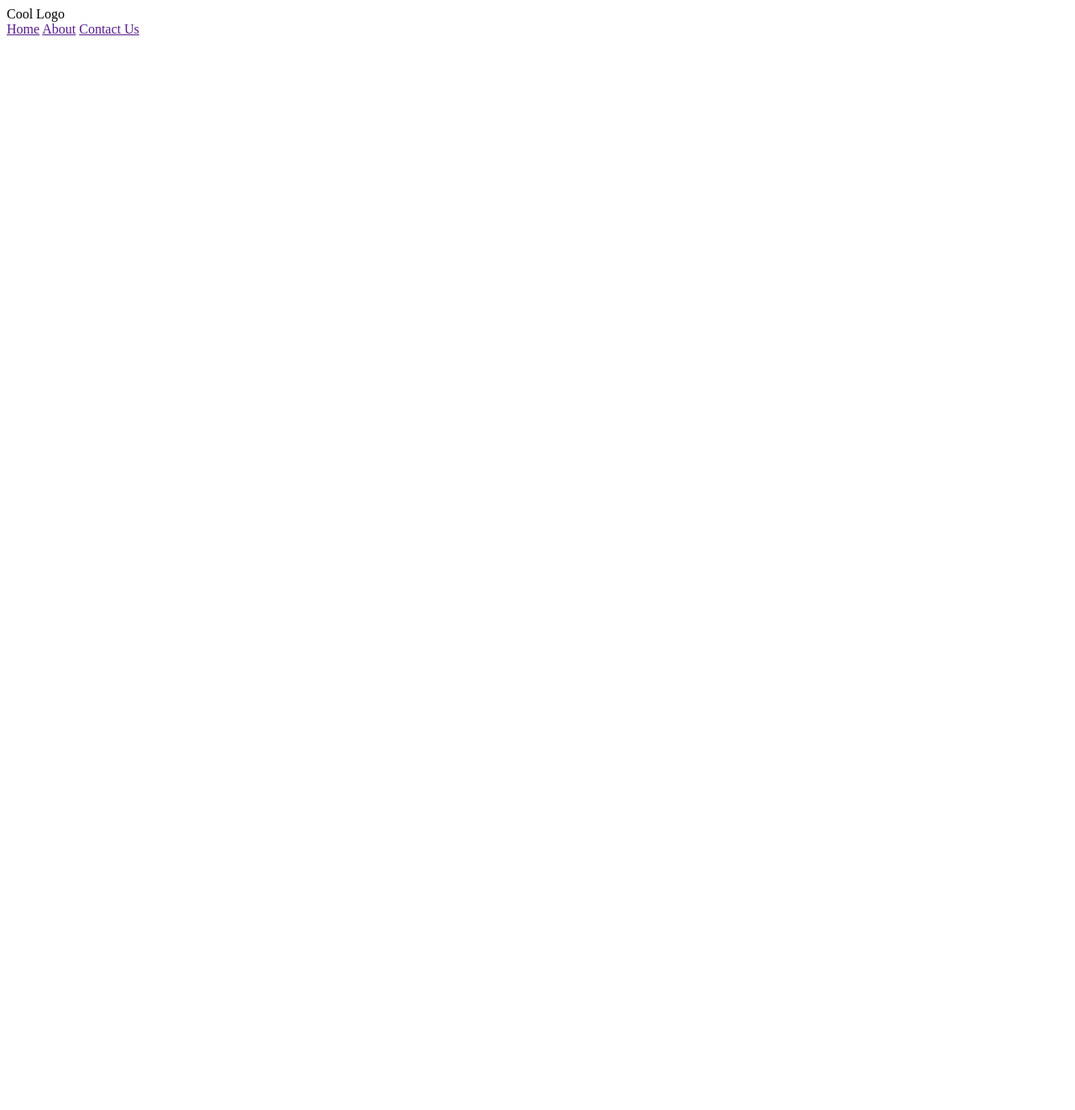
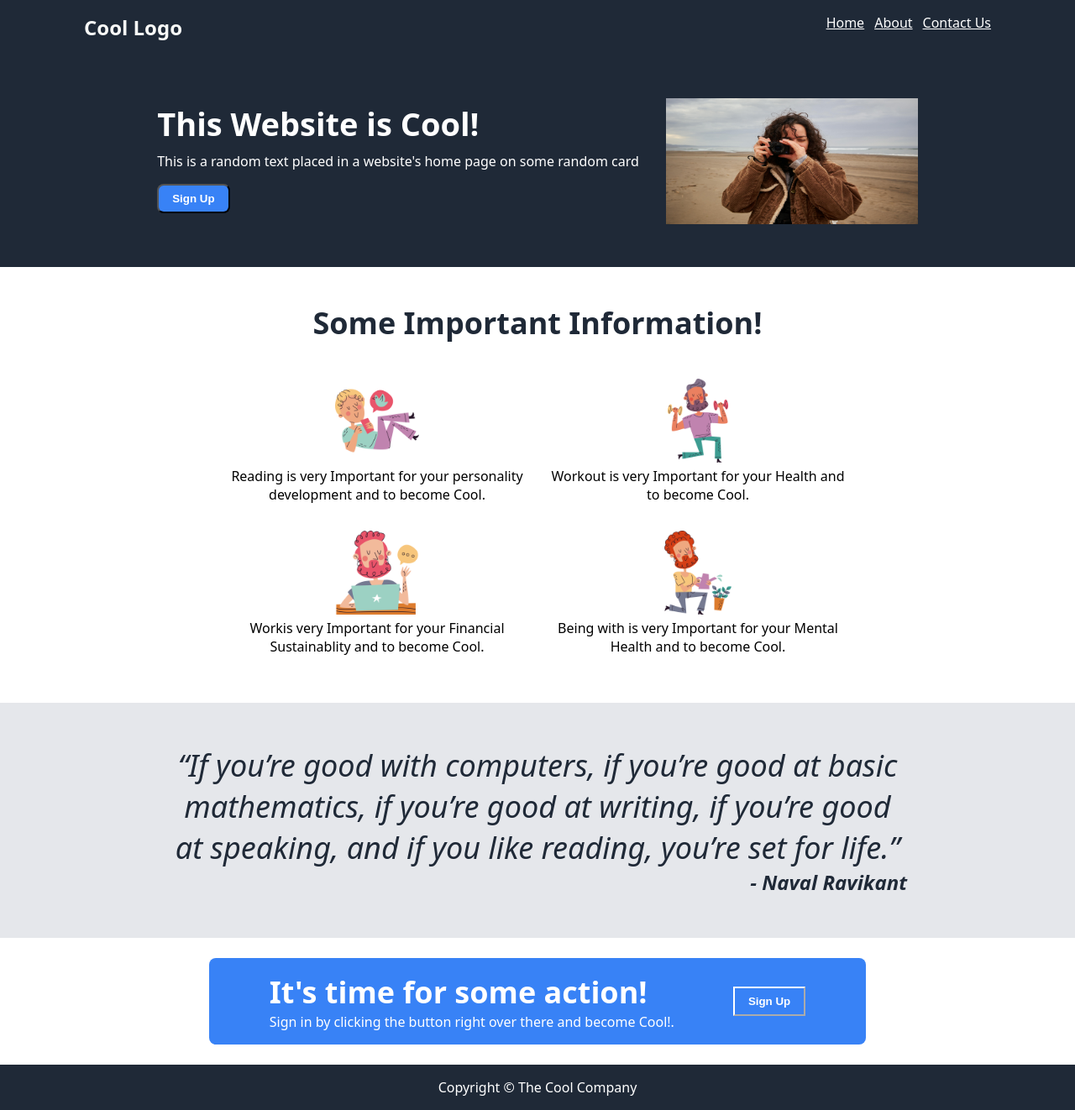
Before and after one commit to zisophypsych/project2-landing-page, a plain HTML site: page index.html in a window 1280 px wide. Shown: the whole page at 84% size. Before the commit the page ends 800 px from the top, so only its background shows below. Drawn offline with Linux system fonts and the light colour scheme.

Commit message:
Completed the landing with HTML and CSS
Made the layout with HTML containers and Also applied CSS flexbox and
added other Styling!

```diff
--- a/index.html
+++ b/index.html
@@ -17,9 +17,63 @@
         </div>
     </div>
 
-    <div class="content"></div>
+    <div class="content">
 
-    <div class="footer"></div>
+        <div class="card">
+            <div class="card-info">
+                <p class="card-header">This Website is Cool!</p>
+                <p>This is a random text placed in a website's home page on some random card</p>
+                <button class="card-button">Sign Up</button>
+            </div>
+            <img src="./resources/img1.jpg" alt="This is a placeholder for an image" width="300px" height="150px">
+        </div>
+
+        <div class="info">
+            <p class="info-header">Some Important Information!</p>
+
+            <div class="info-cards">
+                <div class="single-card">
+                    <img src="./resources/reading.png" alt="Reading" width="100px" height="100px">
+                    <p>Reading is very Important for your personality development and to become Cool.</p>
+                </div>
+                <div class="single-card">
+                    <img src="./resources/workout.png" alt="Reading" width="100px" height="100px">
+                    <p>Workout is very Important for your Health and to become Cool.</p>
+                </div>
+                <div class="single-card">
+                    <img src="./resources/work.png" alt="Reading" width="100px" height="100px">
+                    <p>Workis very Important for your Financial Sustainablity and to become Cool.</p>
+                </div>
+                <div class="single-card">
+                    <img src="./resources/nature.png" alt="Reading" width="100px" height="100px">
+                    <p>Being with is very Important for your Mental Health and to become Cool.</p>
+                </div>
+            </div>
+        </div>
+
+        <div class="quote">
+            <p>“If you’re good with computers, if you’re good at basic mathematics,
+                if you’re good at writing, if you’re good at speaking, and if you like reading,
+                 you’re set for life.”</p>
+            <p id="naval-ravikant">- Naval Ravikant</p>
+        </div>
+
+        <div class="call-to-action">
+            <div class="cta-inside">
+                <div class="cta-text">
+                    <p class="cta-header">It's time for some action!</p>
+                    <p>Sign in by clicking the button right over there and become Cool!.</p>
+                </div>
+                <button class="cta-button">Sign Up</button>
+            </div>
+        </div>
+
+    </div>
+
+
+    <div class="footer">
+        <p>Copyright &#169 The Cool Company</p>
+    </div>
 
 </body>
 </html>
--- a/style.css
+++ b/style.css
@@ -0,0 +1,164 @@
+* {
+    margin: 0;
+    padding: 0;
+    box-sizing: border-box;
+}
+
+body {
+    display: flex;
+    flex-direction: column;
+    text-align: center;
+    height: 100vh;
+    font-family: system-ui, -apple-system, BlinkMacSystemFont, 'Segoe UI', Roboto, Oxygen, Ubuntu,
+    Cantarell, 'Open Sans', 'Helvetica Neue', sans-serif;
+
+}
+
+.content {
+    flex: 1;
+    display: flex;
+    flex-direction: column;
+}
+
+
+.header, .card, .footer {
+    background-color: #1F2937;
+    color: white;
+}
+
+.header {
+    display: flex;
+    padding: 16px;
+    padding: 16px 100px;
+}
+
+.card-header {
+    font-size: 38px;
+    font-weight: 900;
+    text-align: start;
+    margin: 8px 0px;
+}
+
+.card-info {
+    text-align: start;
+}
+
+.card-button {
+    margin: 16px 0px;
+    color: white;
+    background-color:  #3882F6;
+    padding: 8px 16px;
+    font-weight: 900;
+    border-radius: 8px;
+
+}
+
+
+.header-logo {
+    display: flex;
+    flex-grow: 1;
+    font-size: 24px;
+    color: #F9FAF8;
+    font-weight: 700;
+}
+
+.right-header-links {
+    display: flex;
+    gap: 12px;
+}
+
+.card {
+    flex: 1;
+    display: flex;
+    justify-content: center;
+    align-items: center;
+    padding: 48px 100px;
+    gap: 32px;
+}
+
+.info {
+    flex: 1;
+    padding: 0px 100px;
+}
+
+.info-header {
+    font-size: 36px;
+    font-weight: 900;
+    color: #1F2937;
+    padding: 42px;
+}
+
+
+.info-cards {
+    display: flex;
+    flex-wrap: wrap;
+    justify-content: center;
+    gap: 32px;
+    margin-bottom: 56px;
+}
+
+.single-card {
+    max-width: 350px;
+}
+
+.quote {
+    flex: 1;
+    /* display: flex; */
+    align-items: center;
+    justify-content: center;
+    background-color: #E5E7EB;
+    color: #1F2937;
+    font-size: 36px;
+    font-style: italic;
+    padding: 50px 200px;
+}
+
+#naval-ravikant {
+    text-align: end;
+    font-weight: 600;
+    font-size: 24px;
+}
+
+.call-to-action {
+    flex: 1;
+    display: flex;
+    align-items: center;
+    justify-content: center;
+    margin: 8px;
+    padding: 16px;
+}
+
+.cta-inside {
+    display: flex;
+    background-color: #3882F6;
+    justify-content: space-between;
+    align-items: center;
+    padding: 16px 72px;
+    border-radius: 8px;
+    color: white;
+    gap: 70px;
+}
+
+.cta-header {
+    font-size: 36px;
+    text-align: start;
+    font-weight: 600;
+
+}
+
+.cta-button {
+    color: white;
+    background-color:  #3882F6;
+    border-color: white;
+    padding: 8px 16px;
+    font-weight: 900;
+}
+
+.footer {
+    padding: 16px;
+}
+
+a {
+    list-style: none;
+    color: white
+}
```
Also changed, not shown: resources/img1.jpg (added), resources/nature.png (added), resources/reading.png (added), resources/work.png (added), resources/workout.png (added).
